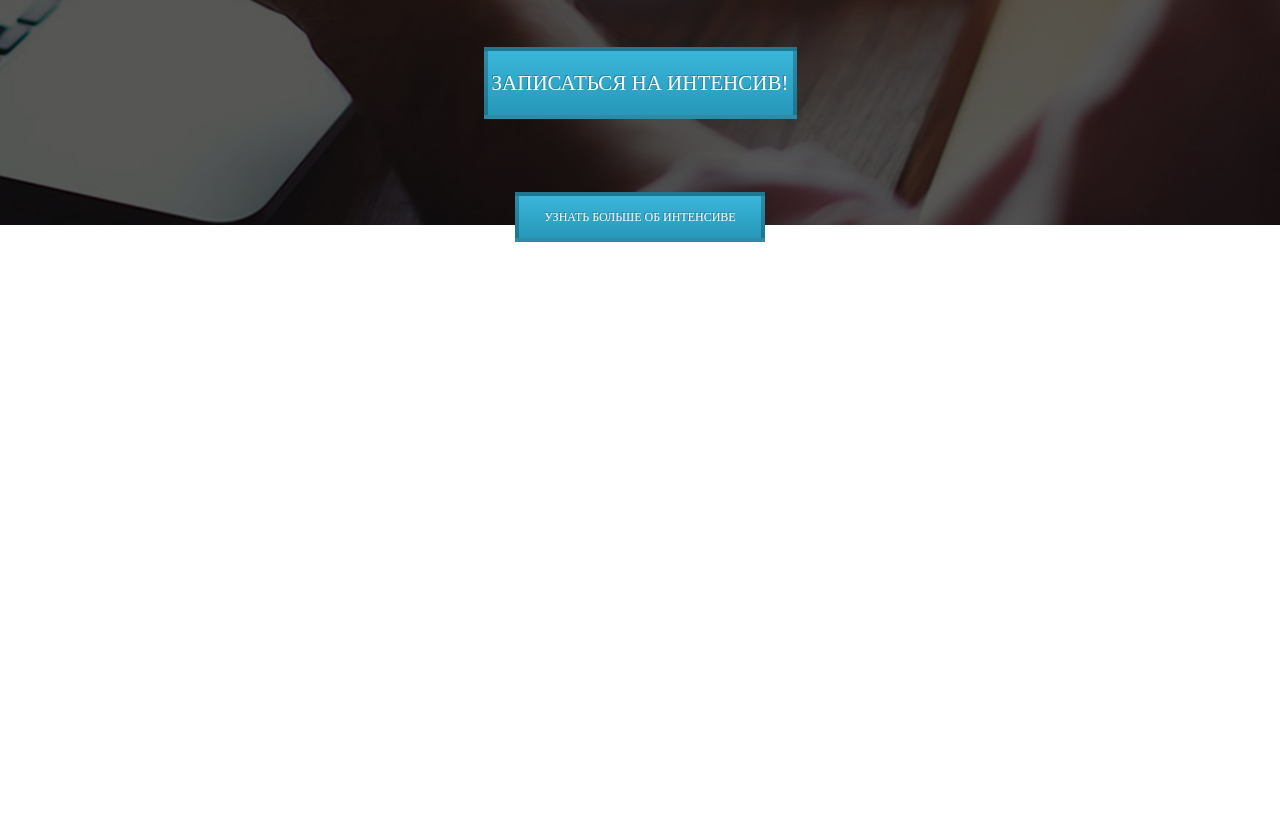
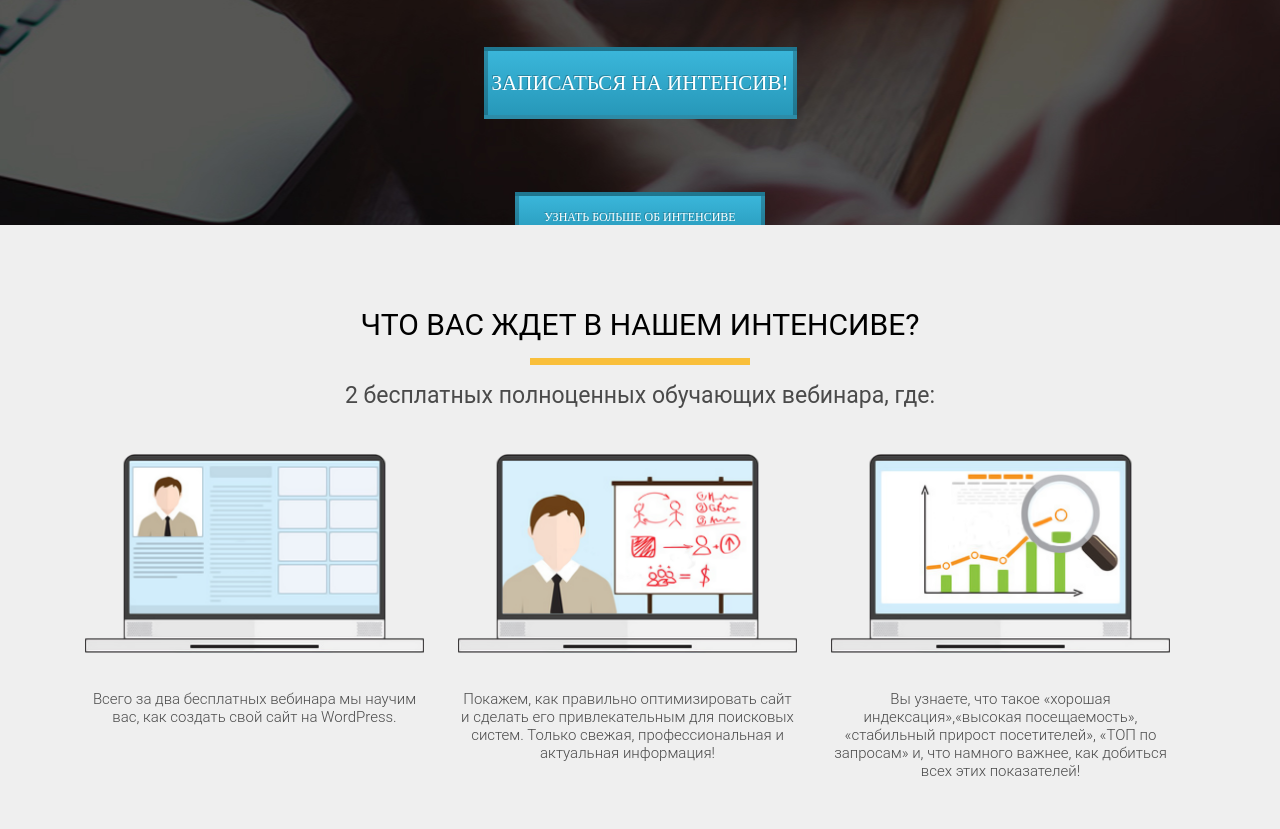
Before and after one commit to letuwwa/webapp, a plain HTML site: page index.html in a window 1280 px wide. Shown: the part 575-1404 px from the top of the page. Before the commit the page ends 817 px from the top, so only its background shows below. Drawn offline with Linux system fonts and the light colour scheme; files whose address does not match are found by name.

Commit message:
feat: second page

```diff
--- a/css/styles.css
+++ b/css/styles.css
@@ -95,7 +95,6 @@ h2.title {
     font-family: 'RobotoCondensed';
     font-size: 21px;
     line-height: 24px;
-    /* identical to box height, or 114% */
     align-items: center;
     text-align: center;
     text-transform: uppercase;
@@ -110,3 +109,65 @@ h2.title {
     line-height: 12px;
     text-align: center;
 }
+
+.waiting {
+    height: 604px;
+    background-color: #efefef;
+    padding: 85px 0 75px 0;
+}
+
+.waiting .waiting_header {
+    font-family: 'Roboto';
+    font-style: normal;
+    font-weight: 400;
+    font-size: 30px;
+    line-height: 30px;
+    align-items: center;
+    text-align: center;
+    text-transform: uppercase;
+}
+
+.waiting .waiting_divider {
+    margin: 0 auto;
+    margin-top: 18px;
+    width: 220px;
+    height: 7px;
+    background: #F9BF3B;
+}
+
+.waiting .waiting_subheader {
+    margin-top: 17px;
+    text-align: center;
+    font-family: 'Roboto';
+    font-style: normal;
+    font-weight: 400;
+    font-size: 23px;
+    align-items: center;
+    text-align: center;
+    color: #4A4A4A;
+}
+
+.waiting .waiting_wrapper {
+    margin-top: 45px;
+}
+
+.waiting .waiting_wrapper .waiting_item {
+    width: 339px;
+    margin: 0 15px;
+    text-align: center;
+    display: inline-block;
+    vertical-align: top;
+}
+
+.waiting .waiting_wrapper .waiting_item .waiting_img {
+    width: 100%;
+}
+
+.waiting .waiting_wrapper .waiting_item .waiting_descr {
+    margin-top: 33px;
+    font-family: 'Roboto';
+    font-style: normal;
+    font-weight: 300;
+    font-size: 15px;
+    color: #4A4A4A;
+}
--- a/index.html
+++ b/index.html
@@ -37,6 +37,29 @@
             <button class="promo_btn more_btn">
                 узнать больше об интенсиве
             </button>
+        </div>
+    </section>
+
+    <section class="waiting">
+        <div class="container">
+            <h2 class="waiting_header">Что вас ждет в нашем интенсиве?</h2>
+            <div class="waiting_divider"></div>
+            <div class="waiting_subheader">2 бесплатных полноценных обучающих вебинара, где:</div>
+
+            <div class="waiting_wrapper">
+                <div class="waiting_item">
+                    <img src="img/waiting/waiting_1.png" alt="waiting_1" class="waiting_img">
+                    <div class="waiting_descr">Всего за два бесплатных вебинара мы научим вас, как создать свой сайт на WordPress. </div>
+                </div>
+                <div class="waiting_item">
+                    <img src="img/waiting/waiting_2.png" alt="waiting_2" class="waiting_img">
+                    <div class="waiting_descr">Покажем, как правильно оптимизировать сайт и сделать его привлекательным для поисковых систем. Только свежая, профессиональная и актуальная информация!</div>
+                </div>
+                <div class="waiting_item">
+                    <img src="img/waiting/waiting_3.png" alt="waiting_3" class="waiting_img">
+                    <div class="waiting_descr">Вы узнаете, что такое «хорошая индексация»,«высокая посещаемость», «стабильный прирост посетителей», «ТОП по запросам» и, что намного важнее, как добиться всех этих показателей!</div>
+                </div>
+            </div>
 
         </div>
     </section>
```
